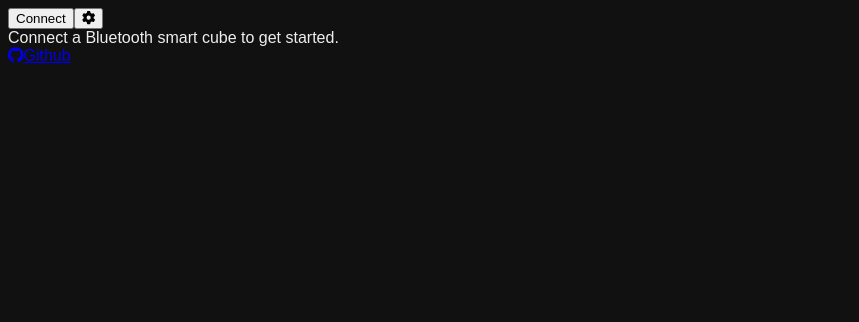
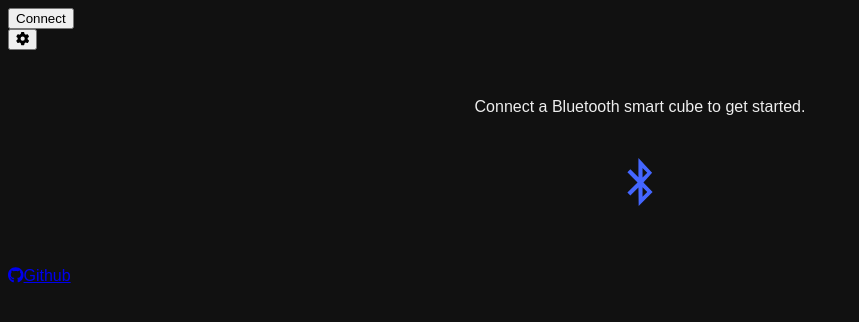
Before and after one commit to AlphaSheep/smartcube-3style, a React (Vite) app: page / in a window 1280 px wide. Shown: the top 322 px of the page, without its empty margins (0-859 px from the left). Built offline with nearby package versions, Linux system fonts and the light colour scheme.

Commit message:
Add styling to connection status message

```diff
--- /dev/null
+++ b/src/components/connection-status.less
@@ -0,0 +1,8 @@
+.connection-status {
+
+  span {
+    display: inline-block;
+    margin-right: 1em;
+  }
+
+}
--- a/src/components/connection-status.tsx
+++ b/src/components/connection-status.tsx
@@ -1,6 +1,8 @@
 import React from 'react';
 import { useAppSelector, useAppDispatch } from '../state/hooks';
 import { selectConnectionStatus, selectDeviceName, ConnectionStatus, connect, disconnect, selectIsConnected } from '../state/connection.duck';
+
+import './connection-status.less';
 
 export default function ConnectionStatusButton() {
   const dispatch = useAppDispatch();
@@ -17,11 +19,11 @@ export default function ConnectionStatusButton() {
     dispatch(disconnect());
   }
 
-  return <>
+  return <div className='connection-status'>
     {isConnected ?
       <>
         <span>Connected to {deviceName}</span>
-        <button onClick={onDisconnect}>Disconnect</button>
+        <button className='btn btn-danger' onClick={onDisconnect}>Disconnect</button>
       </>
       :
       (connectionStatus === ConnectionStatus.Connecting) ?
@@ -30,9 +32,9 @@ export default function ConnectionStatusButton() {
         </>
         :
         <>
-            <button onClick={onConnect}>Connect</button>
+          <button className='btn btn-primary' onClick={onConnect}>Connect</button>
         </>
     }
-  </>
+  </div>
 
 }
--- /dev/null
+++ b/src/components/not-connected-message.less
@@ -0,0 +1,12 @@
+@import (reference) "../styles/variables.less";
+
+.not-connected-message {
+  padding: @spacing-large;
+  text-align: center;
+
+  .icon {
+    color: #46f;
+    font-size: 3em;
+    padding: @spacing-small;
+  }
+}
--- a/src/components/not-connected-message.tsx
+++ b/src/components/not-connected-message.tsx
@@ -1,7 +1,17 @@
 import React from "react";
+
+import { FontAwesomeIcon } from "@fortawesome/react-fontawesome";
+import { faBluetoothB } from "@fortawesome/free-brands-svg-icons";
+
+import './not-connected-message.less';
 
 export default function NotConnectedMessage() {
   return <div className="not-connected-message">
-    Connect a Bluetooth smart cube to get started.
+    <p>
+      Connect a Bluetooth smart cube to get started.
+    </p>
+    <div className="icon">
+      <FontAwesomeIcon icon={faBluetoothB} />
+    </div>
   </div>
 }
```
Lines whose indentation alone changed are shown as unchanged.
